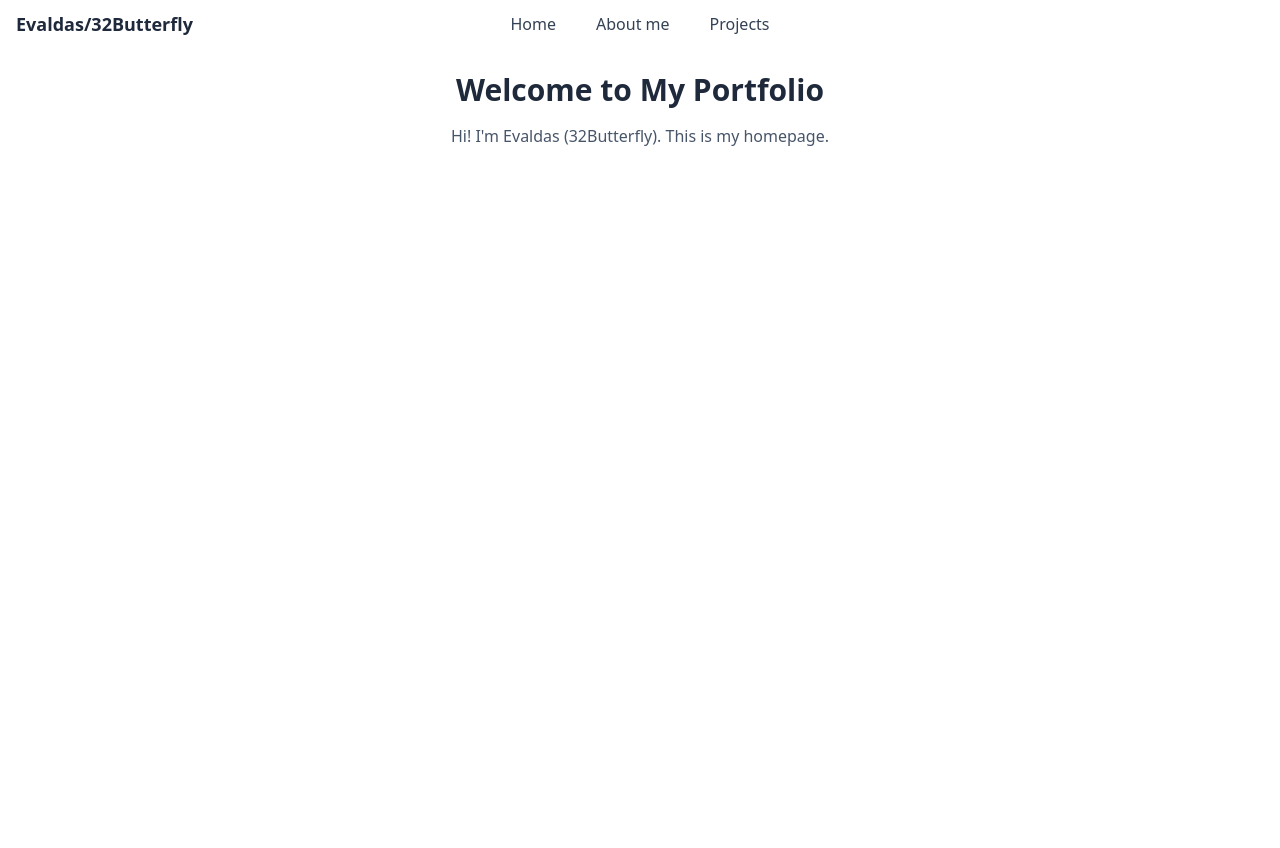
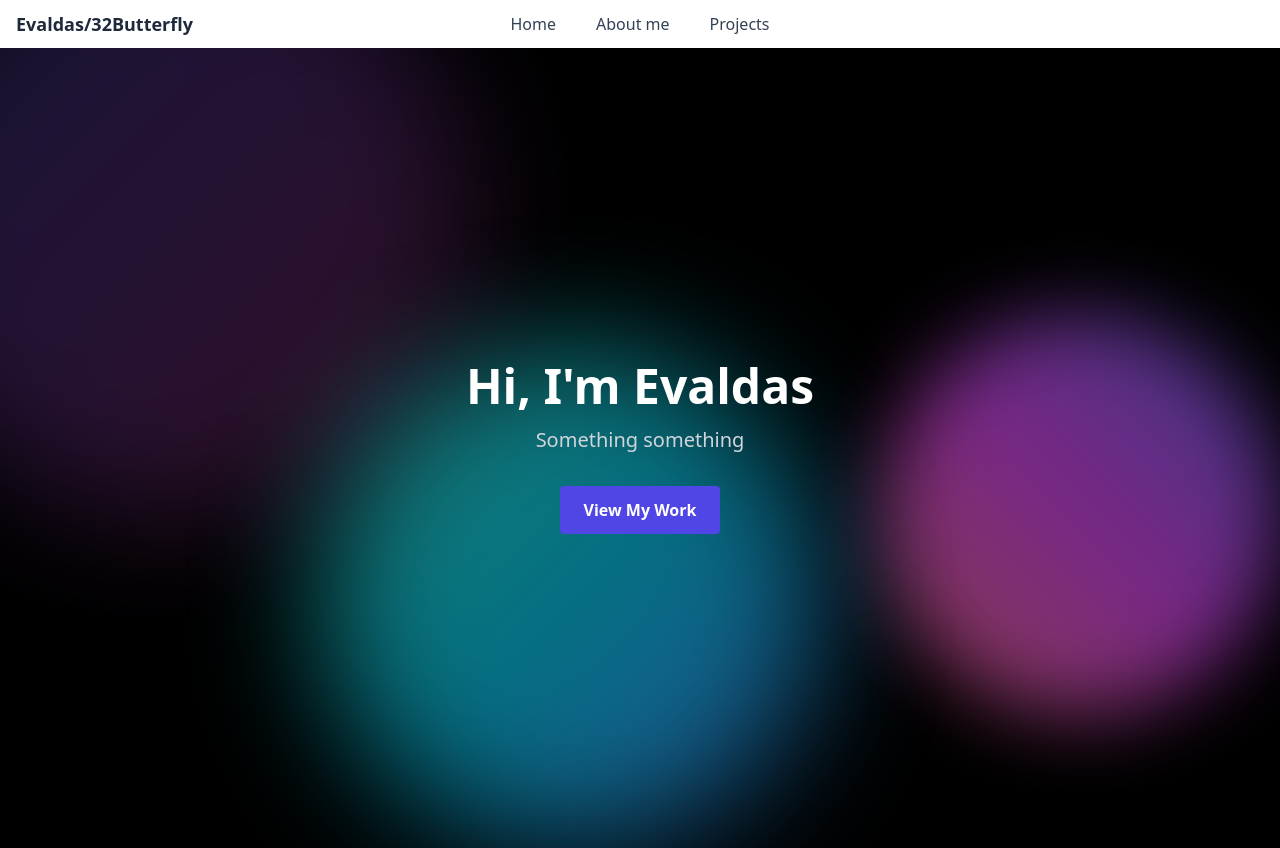
Before and after one commit to 32Butterfly/portfolio, a React (Create React App) app: page / in a window 1280 px wide. Before the commit the page ends 800 px from the top, so only its background shows below. Built offline with nearby package versions, Linux system fonts and the light colour scheme.

Commit message:
Try some animations for landing page (will rework)

```diff
--- a/src/pages/Home.js
+++ b/src/pages/Home.js
@@ -1,11 +1,8 @@
+import LandingCard from './LandingCard';
+
 function Home() {
   return (
-    <div className="p-6 text-center">
-      <h1 className="text-3xl font-bold text-slate-800 mb-4">Welcome to My Portfolio</h1>
-      <p className="text-slate-600">
-        Hi! I'm Evaldas (32Butterfly). This is my homepage.
-      </p>
-    </div>
+    <LandingCard/>
   );
 }
 
--- /dev/null
+++ b/src/pages/LandingCard.js
@@ -0,0 +1,22 @@
+ function Card() {
+  return (
+    <div className="relative min-h-screen flex flex-col items-center justify-center bg-black text-white overflow-hidden">
+
+      <div className="absolute -top-32 -left-32 w-[600px] h-[600px] bg-gradient-to-br from-indigo-500 via-purple-500 to-pink-500 opacity-30 rounded-full blur-3xl animate-slowPulse" />
+      <div className="absolute top-1/3 right-0 w-[400px] h-[400px] bg-gradient-to-tr from-rose-400 via-fuchsia-500 to-indigo-500 opacity-20 rounded-full blur-2xl animate-mediumPulse" />
+      <div className="absolute bottom-0 left-1/4 w-[500px] h-[500px] bg-gradient-to-tl from-blue-500 via-cyan-500 to-teal-400 opacity-20 rounded-full blur-3xl animate-fastPulse" />
+
+        <div className="z-10 text-center px-4">
+            <h1 className="text-4xl md:text-5xl font-bold">Hi, I'm Evaldas</h1>
+            <p className="mt-4 text-lg md:text-xl text-gray-300 max-w-xl mx-auto">
+            Something something
+            </p>
+            <button className="mt-8 px-6 py-3 bg-indigo-600 hover:bg-indigo-700 text-white font-semibold rounded transition">
+            View My Work
+            </button>
+        </div>
+    </div>
+  );
+}
+
+export default Card;
--- a/tailwind.config.js
+++ b/tailwind.config.js
@@ -4,7 +4,27 @@ module.exports = {
     "./src/**/*.{js,jsx,ts,tsx}",
   ],
   theme: {
-    extend: {},
+     extend: {
+      keyframes: {
+        slowPulse: {
+          '0%, 100%': { opacity: '0.2' },
+          '50%': { opacity: '0.4' },
+        },
+        mediumPulse: {
+          '0%, 100%': { opacity: '0.3' },
+          '50%': { opacity: '0.6' },
+        },
+        fastPulse: {
+          '0%, 100%': { opacity: '0.4' },
+          '50%': { opacity: '0.8' },
+        },
+      },
+      animation: {
+        slowPulse: 'slowPulse 6s ease-in-out infinite',
+        mediumPulse: 'mediumPulse 4s ease-in-out infinite',
+        fastPulse: 'fastPulse 2s ease-in-out infinite',
+      },
+    },
   },
   plugins: [],
 }
```
